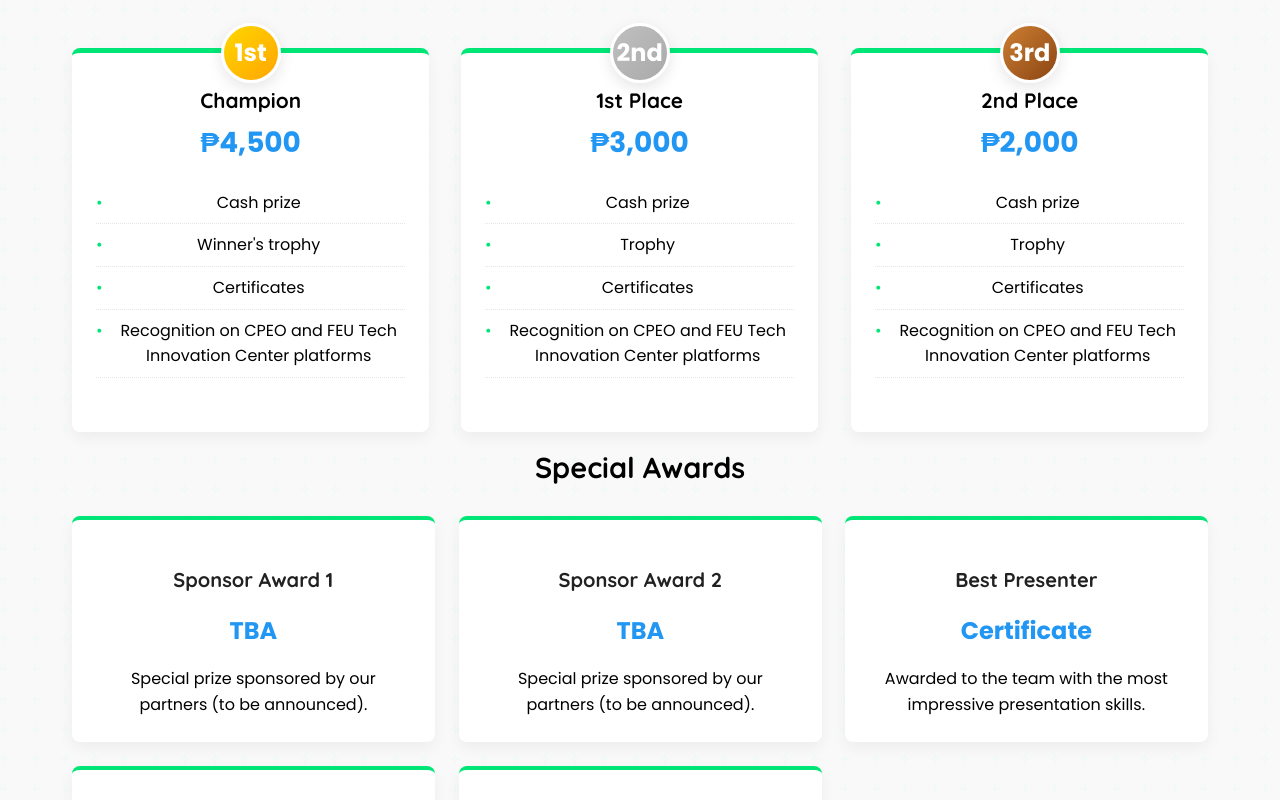
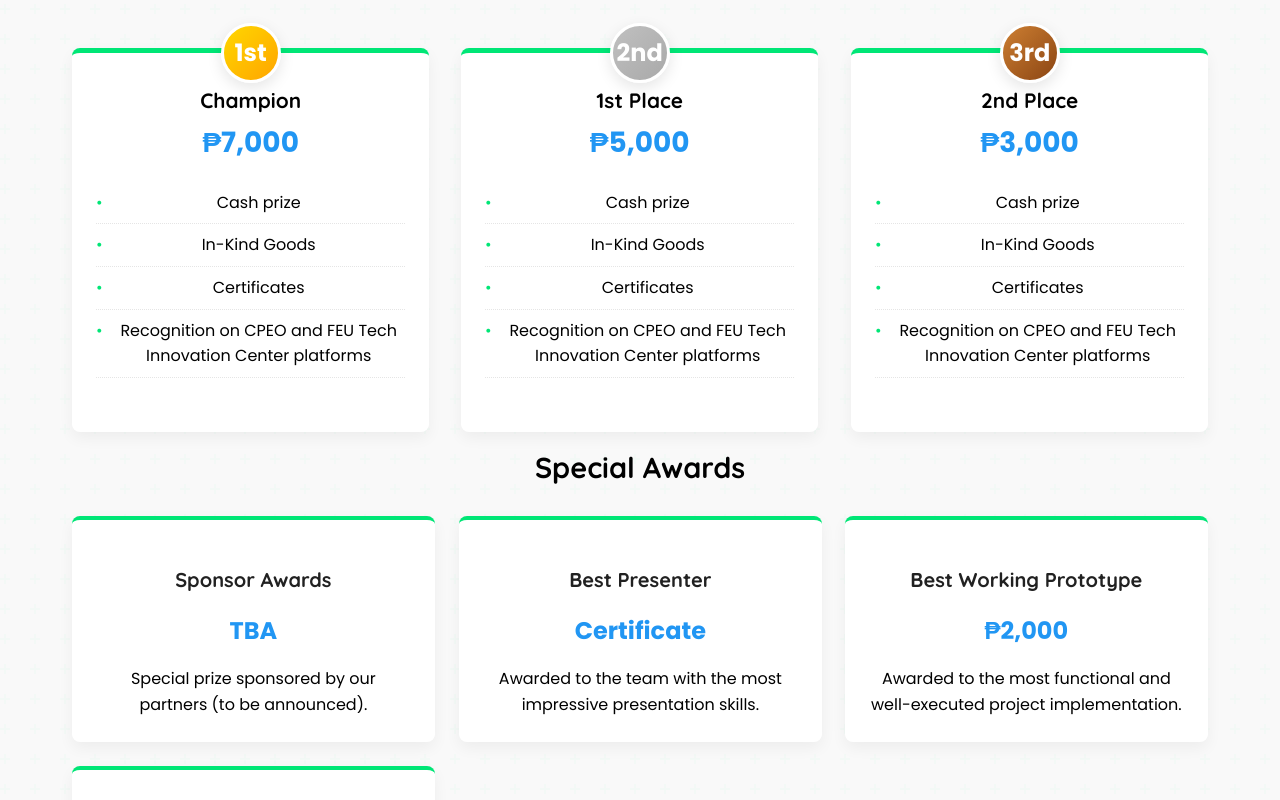
Before and after one commit to Xhinvier07/createconquer, a React (Vite) app: page /judging in a window 1280 px wide. Shown: the part 3380-4180 px from the top of the page. Built offline with nearby package versions, Linux system fonts and the light colour scheme.

Commit message:
updated judging page

```diff
--- a/src/pages/EventDetails.jsx
+++ b/src/pages/EventDetails.jsx
@@ -91,9 +91,9 @@ const EventDetails = () => {
   // Timeline events data
   const timelineEvents = [
     {
-      date: 'June 9, 2025',
+      date: 'June 14, 2025',
       title: 'Registration Opens',
-      description: 'Early bird registration begins at 9AM',
+      description: 'Website and Posting Launch',
       mode: 'Online',
       isImportant: true
     },
@@ -544,7 +544,7 @@ const EventDetails = () => {
                 <div className="venue-icon">
                   <i className="fas fa-building"></i>
                 </div>
-                <h3>For In-Person Attendees</h3>
+                <h3>For Metro Manila Attendees</h3>
                 <div className="venue-details">
                   <div className="venue-item">
                     <i className="fas fa-map-marker-alt"></i>
@@ -621,7 +621,7 @@ const EventDetails = () => {
                 transition={{ duration: 0.5, delay: 0.2 }}
               >
                 <div className="about-countdown-label">Registration opens:</div>
-                <div className="about-countdown-date">June 9, 2025</div>
+                <div className="about-countdown-date">June 14, 2025</div>
               </motion.div>
 
               <motion.div
--- a/src/pages/Home.jsx
+++ b/src/pages/Home.jsx
@@ -29,7 +29,15 @@ const Home = () => {
             <div className="hero-content">
               <h1 className="hero-title">Create & Conquer 2025</h1>
               <p className="hero-tagline">Bringing together students, visionary thinkers, and developers from across Metro Manila and the Philippines</p>
-              <p className="hero-dates"><i className="fas fa-calendar-alt"></i> June 27 - July 5, 2025 |<br></br> <i className="fas fa-map-marker-alt"></i> FEU Tech Innovation Center, Manila</p>
+              <p className="hero-dates">
+                <i className="fas fa-calendar-alt"></i>
+                June 27 - July 5, 2025
+                <br></br>
+                <i className="fas fa-map-marker-alt"></i>
+              For Metro Manila Participants: FEU Tech Innovation Center, Manila
+              <br></br>
+              <i className="fas fa-map-marker-alt"></i>
+              For Remote Participants: Online</p>
               <div className="hero-cta">
                 <Link to="/registration" className="btn btn-primary">Register Now</Link>
                 <Link to="/about" className="btn btn-secondary">Learn More</Link>
--- a/src/pages/Judging.jsx
+++ b/src/pages/Judging.jsx
@@ -499,10 +499,10 @@ const Judging = () => {
                   >
                     <div className="prize-medal">1st</div>
                     <h4>Champion</h4>
-                    <div className="prize-amount">₱4,500</div>
+                    <div className="prize-amount">₱7,000</div>
                     <ul className="prize-perks">
                       <li>Cash prize</li>
-                      <li>Winner's trophy</li>
+                      <li>In-Kind Goods</li>
                       <li>Certificates</li>
                       <li>Recognition on CPEO and FEU Tech Innovation Center platforms</li>
                     </ul>
@@ -515,10 +515,10 @@ const Judging = () => {
                   >
                     <div className="prize-medal">2nd</div>
                     <h4>1st Place</h4>
-                    <div className="prize-amount">₱3,000</div>
+                    <div className="prize-amount">₱5,000</div>
                     <ul className="prize-perks">
                       <li>Cash prize</li>
-                      <li>Trophy</li>
+                      <li>In-Kind Goods</li>
                       <li>Certificates</li>
                       <li>Recognition on CPEO and FEU Tech Innovation Center platforms</li>
                     </ul>
@@ -531,10 +531,10 @@ const Judging = () => {
                   >
                     <div className="prize-medal">3rd</div>
                     <h4>2nd Place</h4>
-                    <div className="prize-amount">₱2,000</div>
+                    <div className="prize-amount">₱3,000</div>
                     <ul className="prize-perks">
                       <li>Cash prize</li>
-                      <li>Trophy</li>
+                      <li>In-Kind Goods</li>
                       <li>Certificates</li>
                       <li>Recognition on CPEO and FEU Tech Innovation Center platforms</li>
                     </ul>
@@ -544,7 +544,7 @@ const Judging = () => {
                 <h3 className="prizes-category-title">Special Awards</h3>
                 <div className="special-prizes-grid grid grid-3">
                   <Card
-                    title="Sponsor Award 1"
+                    title="Sponsor Awards"
                     cardType="prize"
                     className="special-prize"
                     delay={0.1}
@@ -553,15 +553,6 @@ const Judging = () => {
                     <p>Special prize sponsored by our partners (to be announced).</p>
                   </Card>
 
-                  <Card
-                    title="Sponsor Award 2"
-                    cardType="prize"
-                    className="special-prize"
-                    delay={0.2}
-                  >
-                    <div className="prize-amount">TBA</div>
-                    <p>Special prize sponsored by our partners (to be announced).</p>
-                  </Card>
 
                   <Card
                     title="Best Presenter"
@@ -579,7 +570,7 @@ const Judging = () => {
                     className="special-prize"
                     delay={0.4}
                   >
-                    <div className="prize-amount">Certificate</div>
+                    <div className="prize-amount">₱2,000</div>
                     <p>Awarded to the most functional and well-executed project implementation.</p>
                   </Card>
 
```
